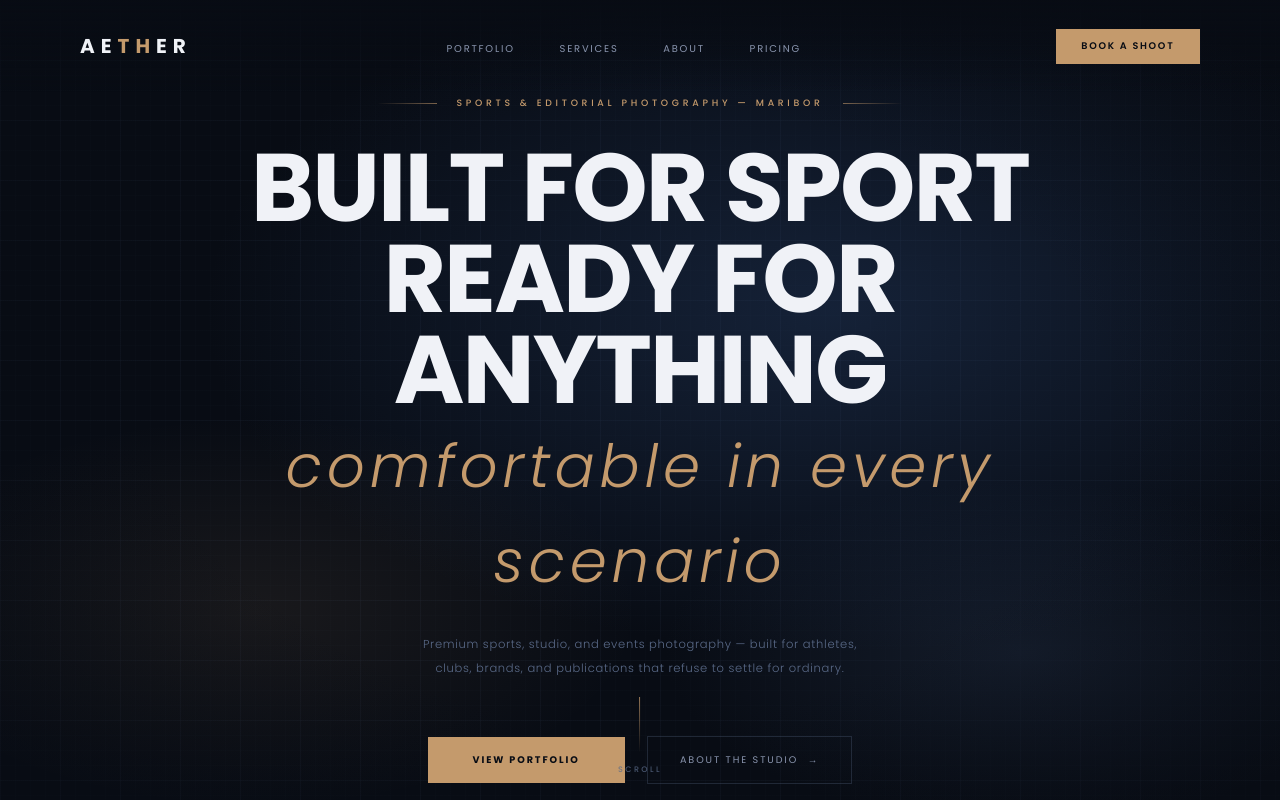
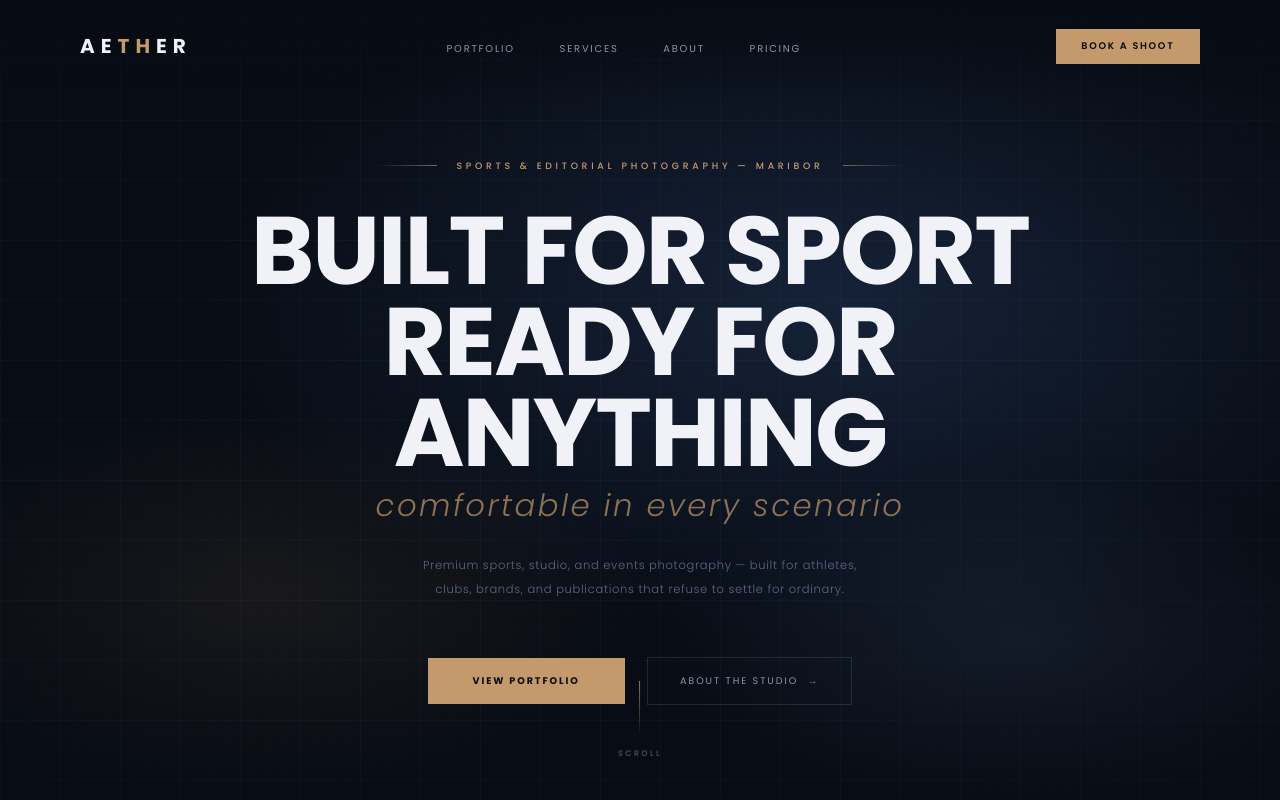
Before and after one commit to Matttttt200111/WebsiteAether, a plain HTML site: page index.html in a window 1280 px wide. Shown: the top 800 px of the page. Drawn offline with Linux system fonts and the light colour scheme.

Commit message:
Update index.html

```diff
--- a/index.html
+++ b/index.html
@@ -172,9 +172,9 @@ h1 {
   color: var(--white); margin-bottom: 1.4rem; text-transform: uppercase;
 }
 h1 em {
-  font-style: italic; font-weight: 200; color: var(--gold);
+  font-style: italic; font-weight: 200; opacity: 0.7; color: var(--gold);
   text-transform: none; display: block;
-  font-size: 0.62em; letter-spacing: 0.08em; line-height: 1.6; margin-top: 0.2rem;
+  font-size: 0.32em; letter-spacing: 0.08em; line-height: 1.6; margin-top: 0.2rem;
 }
 .hero-sub {
   font-size: 0.72rem; letter-spacing: 0.06em; color: var(--mist);
```
